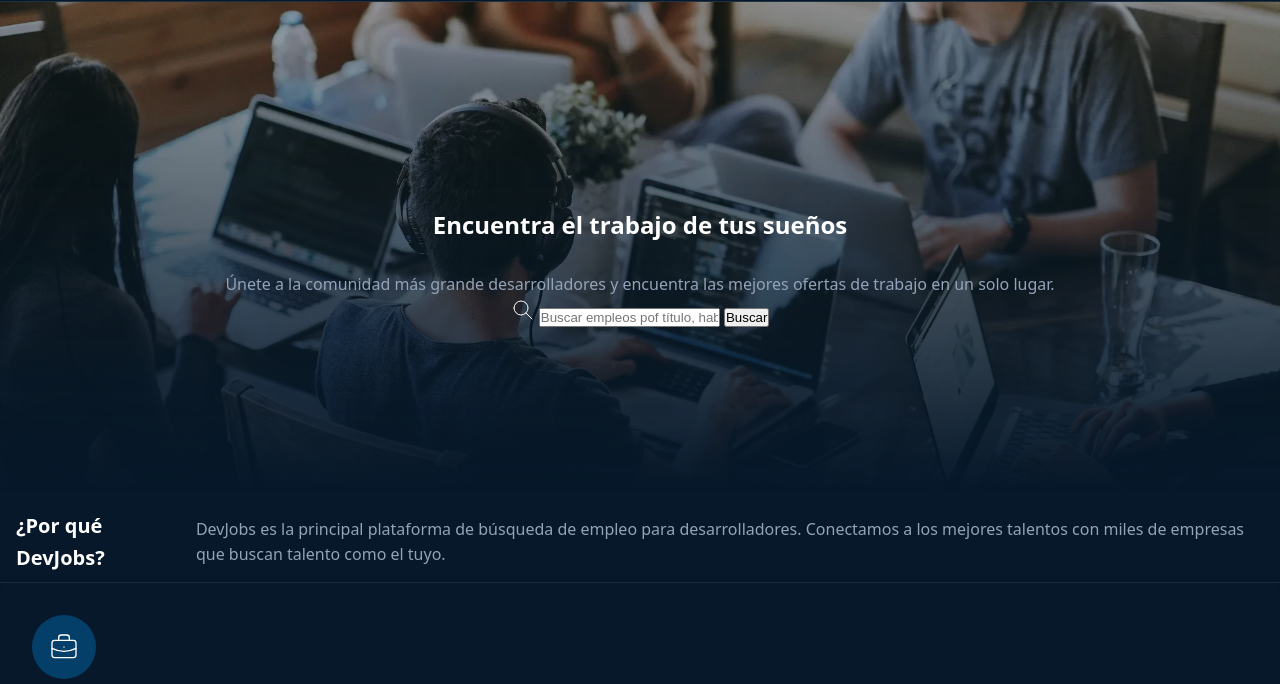
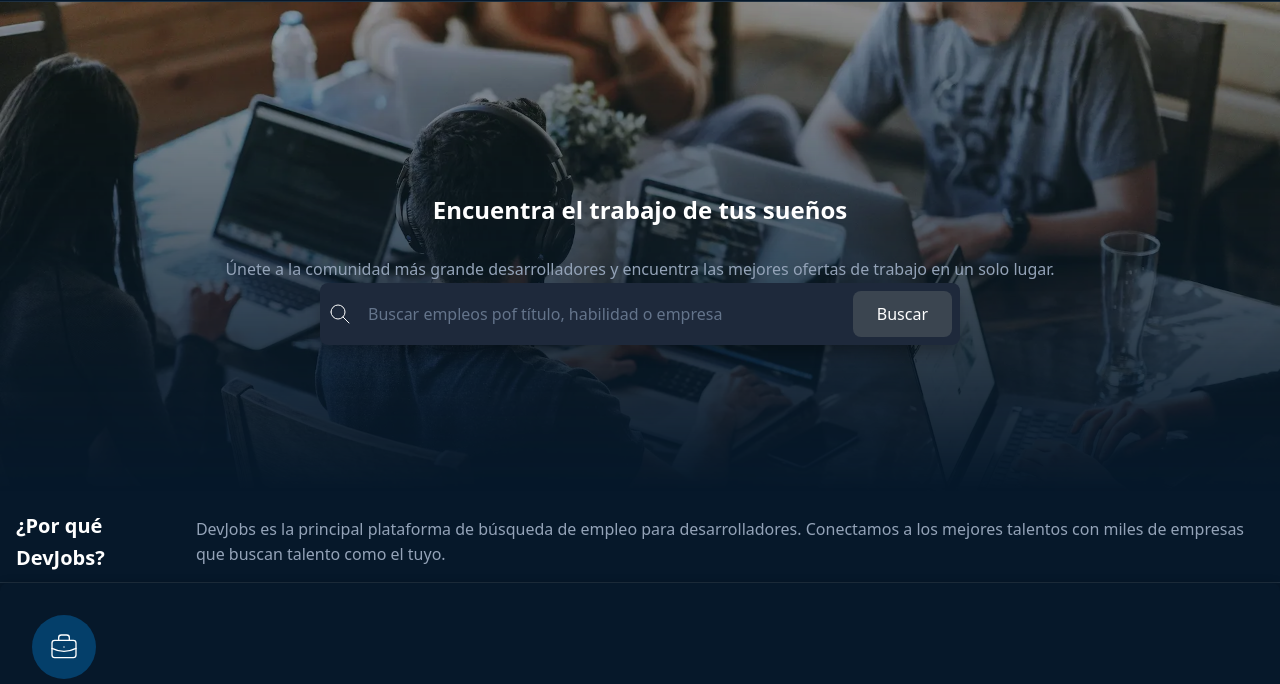
Before and after one commit to AlexxSotelo/DevJobs-curso-Midudev, a plain HTML site: page index.html in a window 1280 px wide. Shown: the part 53-737 px from the top of the page. Drawn offline with Linux system fonts and the light colour scheme.

Commit message:
Se ajustaron los estilos del formulario[type="text"].

```diff
--- a/styles.css
+++ b/styles.css
@@ -134,6 +134,76 @@ main > section:nth-child(1) {
     }
 }
 
+/*Formulario de búsqueda*/
+form {
+    max-width: 42rem;
+    width: 100%;
+    margin: 0 auto;
+    padding-inline: 1rem;
+}
+
+form > div {
+    display: flex;
+    align-items: center;
+    background-color: var(--input-bg);
+    border-radius: 0.5rem;
+    box-shadow: 0 10px 15px -3px var(--shadow);
+    padding: 0.5rem;
+    gap: 0.5rem;
+}
+
+form span {
+    padding-left: 0.75rem;
+    color: var(--text-muted);
+    display: flex;
+    align-items: center;
+    flex-shrink: 0;
+}
+
+form input[type="text"] {
+    flex: 1;
+    background: transparent;
+    border: none;
+    outline: none;
+    color: var(--text-primary);
+    padding: 0.75rem 0.5rem;
+    font-size: 1rem;
+    font-family: inherit;
+}
+
+form input[type="text"]::placeholder {
+    color: #64748b
+}
+
+button {
+    padding: 0.75rem 1.5rem;
+    border-radius: 0.5rem;
+    background-color: var(--primary);
+    color: white;
+    font-weight: 400;
+    border: none;
+    cursor: pointer;
+    transition: all 0.2s;
+    font-family: inherit;
+    font-size: 1rem;
+    white-space: nowrap;
+
+    &:hover, &:focus {
+        background-color: var(--primary-hover);
+        outline: 2px solid white;
+        outline-offset: 2px;
+    }
+
+    &:active {
+        transform: scale(0.90);
+    }
+
+    &:disabled {
+        opacity: .5;
+        pointer-events: none;
+    }
+}
+
 article {
     background-color: var(--card-bg);
     padding: 2rem;
```
